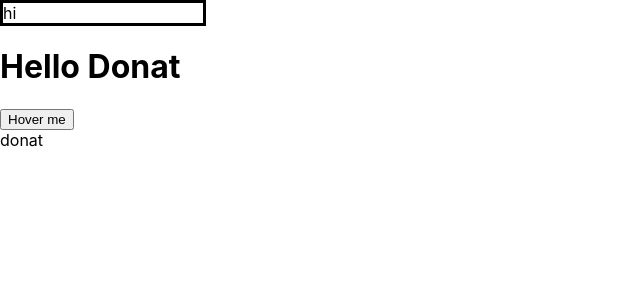
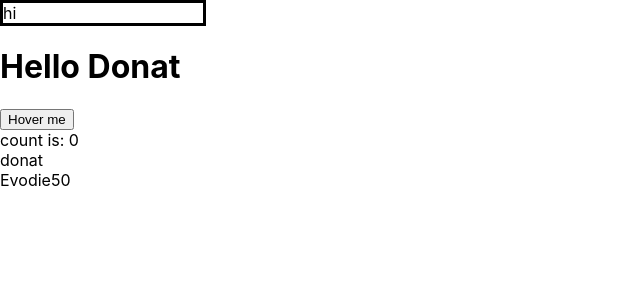
Before and after one commit to uwadonat/react-redux-full-course, a React (Create React App) app: page / in a window 1280 px wide. Shown: the top 300 px of the page, without its empty margins (0-640 px from the left). Built offline with nearby package versions, Linux system fonts and the light colour scheme.

Commit message:
Add functional component

```diff
--- a/src/App.js
+++ b/src/App.js
@@ -1,7 +1,18 @@
 import React, { Component } from "react";
-
+import Component1 from "./components/component";
 class App extends Component {
   name = "Donat";
+
+  state = {
+    count: 0,
+  };
+  increment() {
+    this.setState({ count: 5 });
+  }
+
+  display() {
+    return 7;
+  }
   render() {
     const styles = {
       border: "solid",
@@ -15,8 +26,11 @@ class App extends Component {
       <div>
         <div style={styles}>hi</div>
         <h1>Hello {this.name}</h1>
-        <button>Hover me</button>
+        <button onClick={() => this.increment()}>Hover me</button>
+
+        <div>count is: {this.state.count}</div>
         <div>{names.name1}</div>
+        <Component1 name="Evodie" age="25" />
       </div>
     );
   }
--- /dev/null
+++ b/src/components/component.js
@@ -0,0 +1,12 @@
+import React from "react";
+
+const Component1 = (props) => {
+  return (
+    <div>
+      {props.name}
+      {props.age * 2}
+    </div>
+  );
+};
+
+export default Component1;
```
